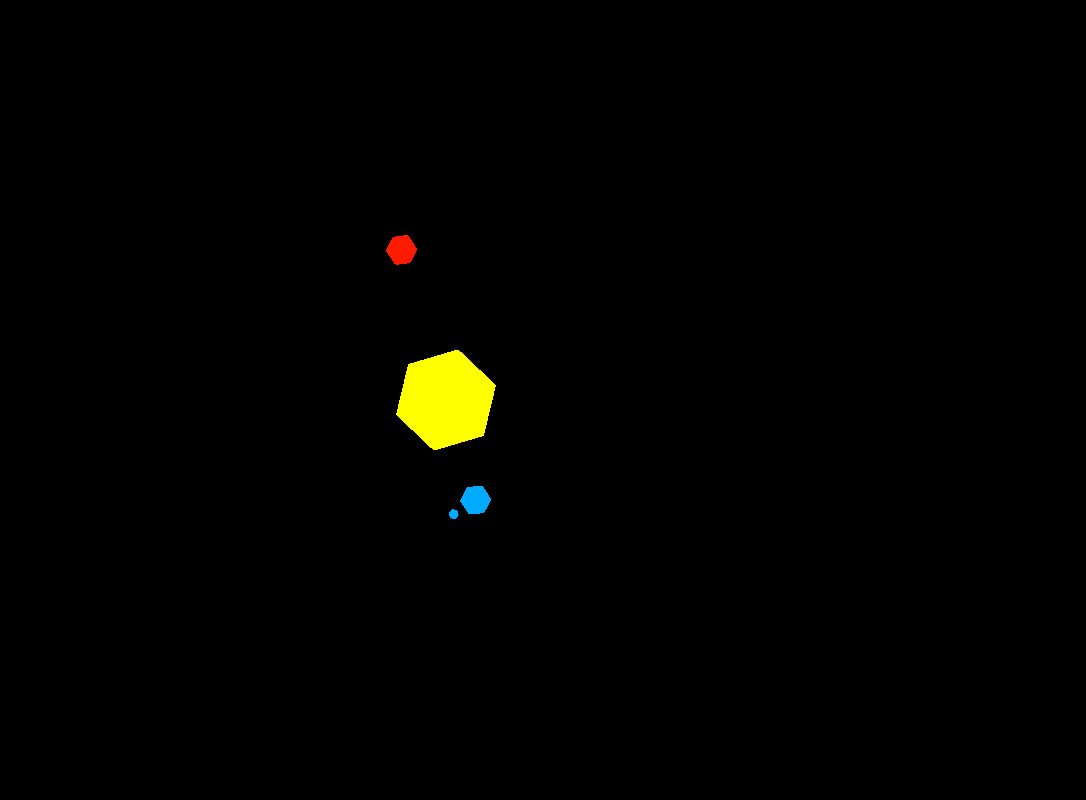
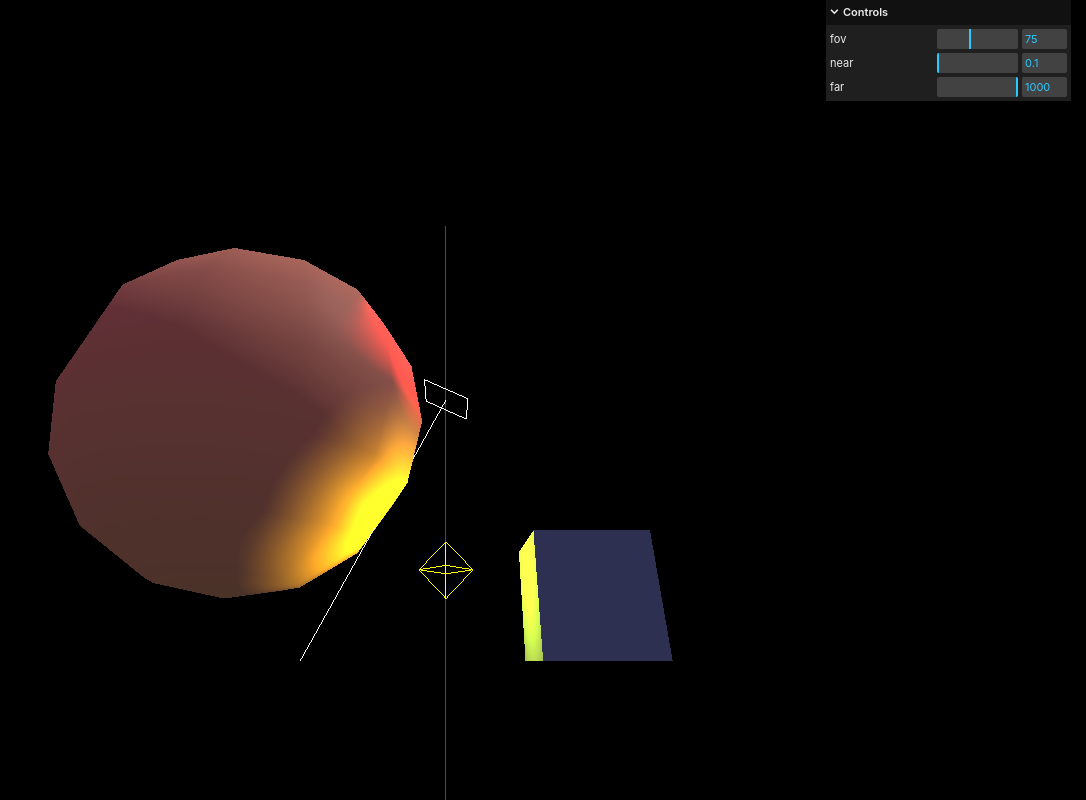
Before and after one commit to micodell/computer-graphic, a plain HTML site: page index2.html in a window 1280 px wide. Shown: the whole page, without its empty margins (194-1280 px from the left). Drawn offline with nearby package versions, Linux system fonts and the light colour scheme; animation ran at ten frames a second.

Commit message:
Update: Week 11 - Lighting (Ambient, Hemisphere, Directional, Point, Spot) + Week10steal

```diff
--- a/index2.html
+++ b/index2.html
@@ -25,6 +25,6 @@
     </script>
 </head>
 <body>
-    <script type="module" src="./main10.js"></script>
+    <script type="module" src="./main11.js"></script>
 </body>
 </html>
--- /dev/null
+++ b/main11.js
@@ -0,0 +1,136 @@
+import * as THREE from 'three';
+import { OrbitControls } from 'three/addons/controls/OrbitControls.js';
+import { GUI } from 'three/addons/libs/lil-gui.module.min.js';
+
+// Helper class
+class MinMaxGUIHelper {
+    constructor(obj, minProp, maxProp, minDif) {
+        this.obj = obj;
+        this.minProp = minProp;
+        this.maxProp = maxProp;
+        this.minDif = minDif;
+    }
+    get min() { return this.obj[this.minProp]; }
+    set min(v) {
+        this.obj[this.minProp] = v;
+        this.obj[this.maxProp] = Math.max(this.obj[this.maxProp], v + this.minDif);
+    }
+    get max() { return this.obj[this.maxProp]; }
+    set max(v) {
+        this.obj[this.maxProp] = v;
+        this.min = this.min;
+    }
+}
+
+// Renderer
+const renderer = new THREE.WebGLRenderer();
+renderer.setSize(window.innerWidth, window.innerHeight);
+document.body.appendChild(renderer.domElement);
+
+// Scene & Camera
+const scene = new THREE.Scene();
+// const camSize = 50;
+// const camera = new THREE.OrthographicCamera(-camSize, camSize, camSize, -camSize, 0.1, 1000);
+const camera = new THREE.PerspectiveCamera(75, window.innerWidth / window.innerHeight, 0.1, 1000);
+camera.position.set(0, 0, 20); // [2] --> semakin kecil semakin besar
+camera.lookAt(0, 0, 0);
+
+// GUI
+function updateCamera() { camera.updateProjectionMatrix(); }
+const gui = new GUI();
+gui.add(camera, 'fov', 1, 180).onChange(updateCamera);
+const minMaxGUIHelper = new MinMaxGUIHelper(camera, 'near', 'far', 0.1);
+gui.add(minMaxGUIHelper, 'min', 0.1, 50, 0.1).name('near').onChange(updateCamera);
+gui.add(minMaxGUIHelper, 'max', 0.1, 1000, 0.1).name('far').onChange(updateCamera);
+
+// Orbit Controls
+const controls = new OrbitControls(camera, renderer.domElement);
+controls.target.set(0, 10, 0);
+controls.update();
+
+// Geometry
+let size = 40;
+let geometry = new THREE.PlaneGeometry(size, size);
+let material = new THREE.MeshPhongMaterial({ color: 0x888888, side: THREE.DoubleSide });
+let mesh = new THREE.Mesh(geometry, material);
+mesh.rotation.x = -Math.PI / 2;
+scene.add(mesh);
+
+let radius = 7;
+let widthSegments = 12;
+let heightSegments = 8;
+geometry = new THREE.SphereGeometry(radius, widthSegments, heightSegments);
+material = new THREE.MeshPhongMaterial({ color: '#FA8' });
+mesh = new THREE.Mesh(geometry, material);
+mesh.position.set(-radius - 1, radius + 2, 0);
+scene.add(mesh);
+
+size = 4;
+geometry = new THREE.BoxGeometry(size, size, size);
+material = new THREE.MeshPhongMaterial({ color: '#8AC' });
+mesh = new THREE.Mesh(geometry, material);
+mesh.position.set(size + 1, size / 2, 0);
+scene.add(mesh);
+
+
+// 🌈 16.1. Ambient Light
+var color = 0xFF00FF;
+var intensity = 0.1;
+var light = new THREE.AmbientLight(color, intensity);
+scene.add(light);
+
+// ☀️ 16.2. Hemisphere Light
+// var skyColor = 0xB1E1FF;  // light blue
+// var groundColor = 0xB97A20;  // brownish orange
+var skyColor = 0xE1B1FF;
+var groundColor = 0x85BAA1;
+var intensity = 0.5;
+var light = new THREE.HemisphereLight(skyColor, groundColor, intensity);
+scene.add(light);
+
+// 💨 16.3. Directional Light
+var color = 0xFFFFFF;
+var intensity = 1;
+var light = new THREE.DirectionalLight(color, intensity);
+light.position.set(0, 10, 0);
+light.target.position.set(-5, 0, 0);
+var lightHelper = new THREE.DirectionalLightHelper(light);
+scene.add(light);
+scene.add(lightHelper);
+scene.add(light.target);
+
+// 💡 16.4. Point Light
+var color = 0xFFFF00;
+var intensity = 150;
+var distance = 10;
+var light = new THREE.PointLight(color, intensity, distance);
+light.position.set(0, 3, 0);
+var lightHelper = new THREE.PointLightHelper(light);
+scene.add(light);
+scene.add(lightHelper);
+
+// 🔦 16.5. Spot Light
+var color = 0xFF0000;
+var intensity = 1500;
+var distance = 300;
+var angle = THREE.MathUtils.degToRad(35);
+var penumbra = 0.9; // range 0 - 1; kaku - smooth
+var light = new THREE.SpotLight(color, intensity, distance, angle, penumbra);
+light.position.set(0, 20, 0);
+light.target.position.set(0, 10, 0);
+var lightHelper = new THREE.SpotLightHelper(light);
+scene.add(light);
+scene.add(light.target);
+scene.add(lightHelper);
+
+// Animation Loop
+let time_prev = 0;
+function animate(time) {
+    let dt = time - time_prev;
+    dt *= 0.1;
+
+    renderer.render(scene, camera);
+    time_prev = time;
+    requestAnimationFrame(animate);
+}
+requestAnimationFrame(animate);
```
Also changed, not shown: main10b.js (added, +56 -0 lines), main10steal.js (added, +71 -0 lines), 1 other file.
